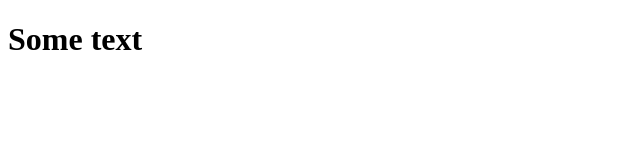
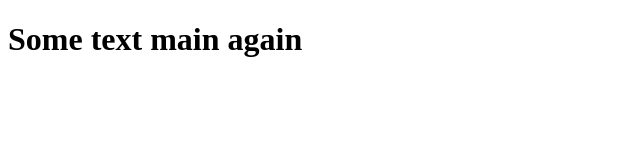
Before and after one commit to YSGangwar/task7, a plain HTML site: page index.html in a window 1280 px wide. Shown: the whole page, without its empty margins (0-640 px from the left). Drawn offline with Linux system fonts and the light colour scheme.

Commit message:
second commitin nain

```diff
--- a/index.html
+++ b/index.html
@@ -6,6 +6,6 @@
     <title>Document</title>
 </head>
 <body>
-    <h1>Some text</h1>
+    <h1>Some text main again</h1>
 </body>
 </html>
```
